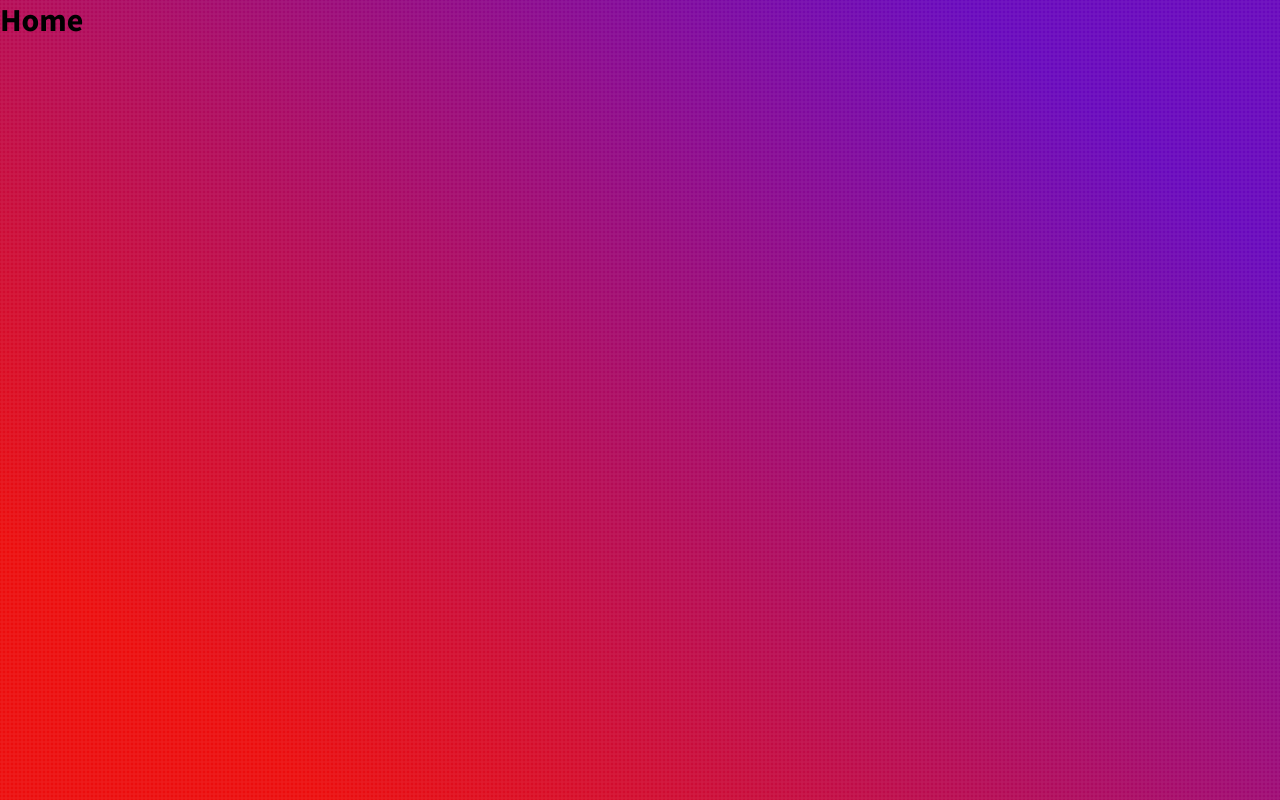
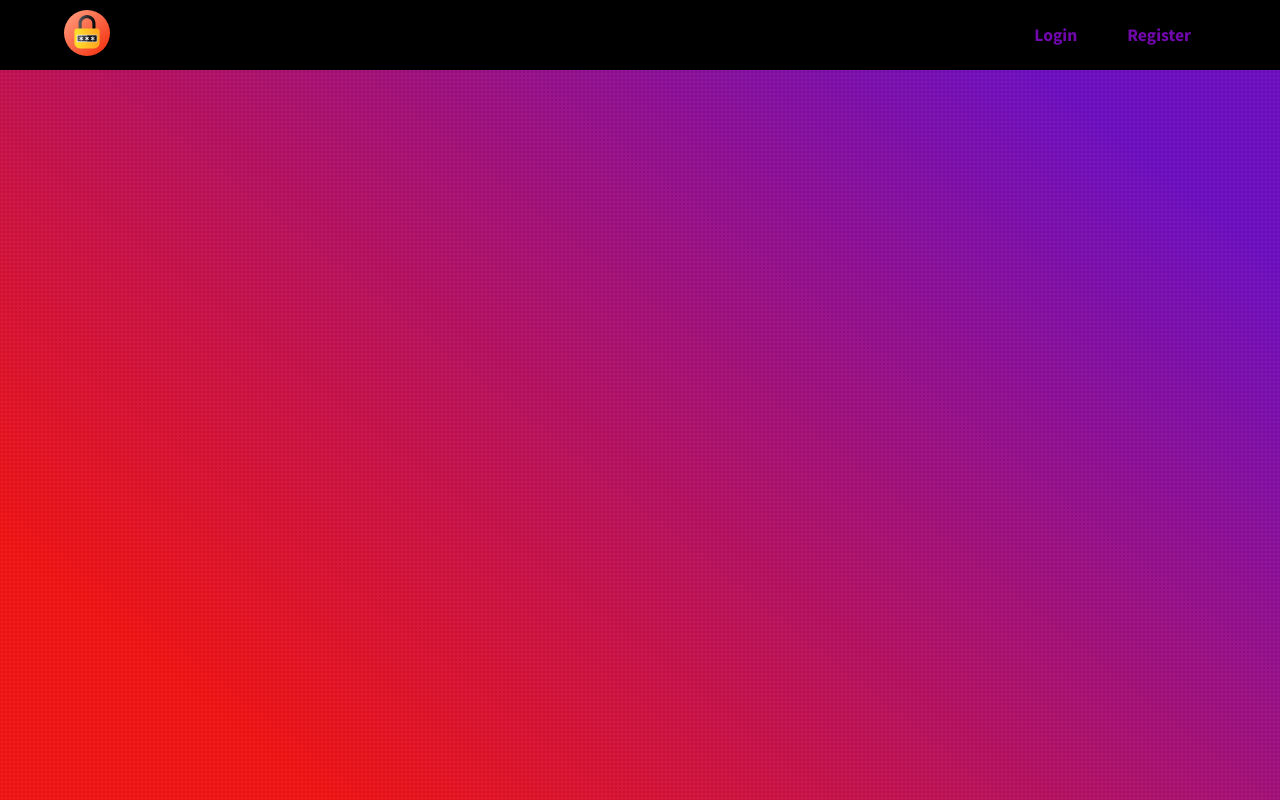
Before and after one commit to Lukazovic/login-serverless-next-app, a Next.js app: page / in a window 1280 px wide. Built offline with nearby package versions, Linux system fonts and the light colour scheme.

Commit message:
Add navbar and head to the home page

```diff
--- a/src/pages/index.tsx
+++ b/src/pages/index.tsx
@@ -1,10 +1,13 @@
-import Head from "../components/Head";
+import Head from '../components/Head';
+import Navbar from '../components/Navbar';
 
 export default function Home() {
   return (
     <div>
       <Head title="Login Serveless" />
 
+      <Navbar />
+
       <h1>Home</h1>
     </div>
   );
```
